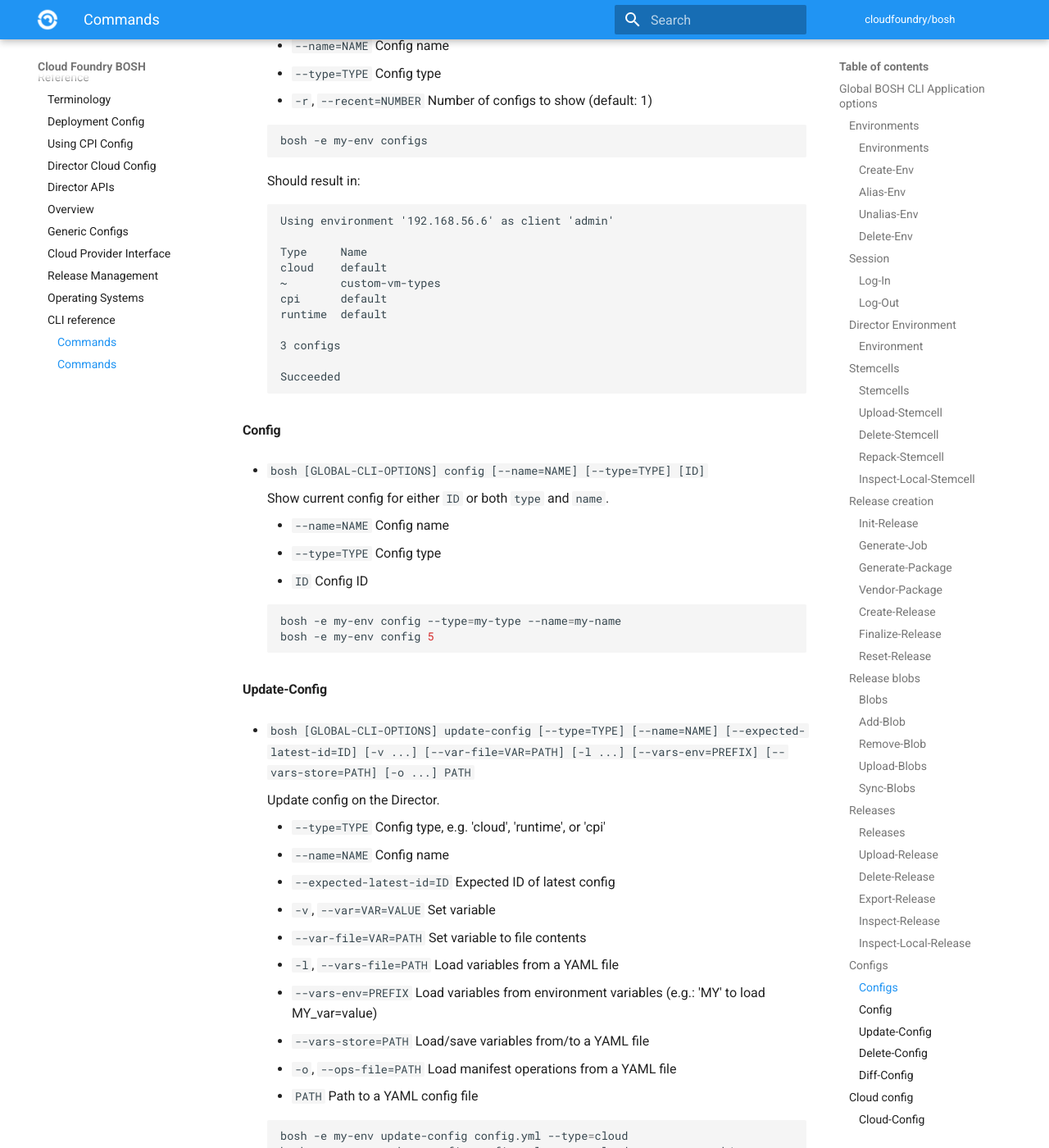
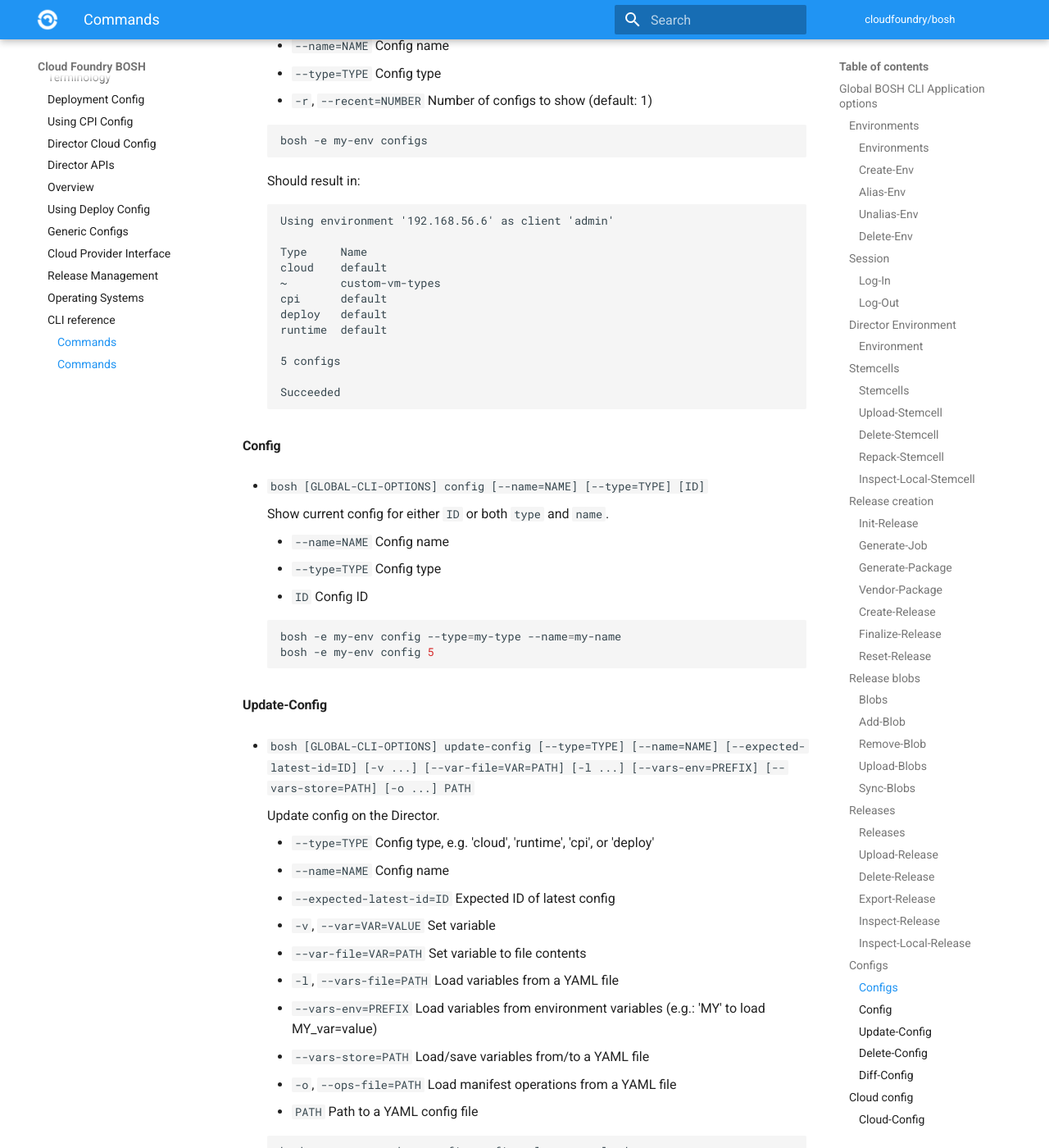
Before and after one commit to cloudfoundry/docs-bosh, an MkDocs documentation site: the page built from content/cli-v2.md, in a window 1280 px wide and 1400 px high, scrolled down 15930 px. Shown: the whole window at 82% size. Built offline with MkDocs 1.6.1 and Material for MkDocs 9.7.7, drawn with Linux system fonts in a browser that asks for light colours; old or Windows-style settings are respelled for this version of MkDocs; some of the changed text lies outside the part shown.

Commit message:
update docs about deploy config (#901)

````diff
--- a/content/cli-v2.md
+++ b/content/cli-v2.md
@@ -702,9 +702,10 @@ See [Configs](configs.md).
     cloud    default
     ~        custom-vm-types
     cpi      default
+    deploy   default
     runtime  default
 
-    3 configs
+    5 configs
 
     Succeeded
     ```
@@ -730,7 +731,7 @@ See [Configs](configs.md).
 
     Update config on the Director.
 
-    - `--type=TYPE` Config type, e.g. 'cloud', 'runtime', or 'cpi'
+    - `--type=TYPE` Config type, e.g. 'cloud', 'runtime', 'cpi', or 'deploy'
     - `--name=NAME` Config name
     - `--expected-latest-id=ID` Expected ID of latest config
     - `-v`, `--var=VAR=VALUE` Set variable
@@ -871,6 +872,19 @@ See [CPI config](cpi-config.md).
     ```shell
     bosh -e my-env update-cpi-config cpis.yml
     ```
+
+---
+
+### Deploy config {: #deploy-config-mgmt }
+
+See [Deploy config](deploy-config.md).
+
+Use the generic [`update-config`](cli-v2.md#update-config) and [`config`](cli-v2.md#config) commands with `--type=deploy` to manage deploy configs:
+
+```shell
+bosh -e my-env update-config deploy.yml --type=deploy
+bosh -e my-env config --type=deploy --name=default
+```
 
 ---
 ### Deployments {: #deployment-mgmt }
--- a/mkdocs.yml
+++ b/mkdocs.yml
@@ -181,6 +181,7 @@ pages:
     - Director HTTP API: director-api-v1.md
     - Links API: links-api.md
   - Director Runtime Config: runtime-config.md
+  - Director Deploy Config: deploy-config.md
   - Generic Configs: configs.md
   - Cloud Provider Interface:
     - Version 3:
````
Also changed, not shown: content/configs.md (+4 -2 lines).
